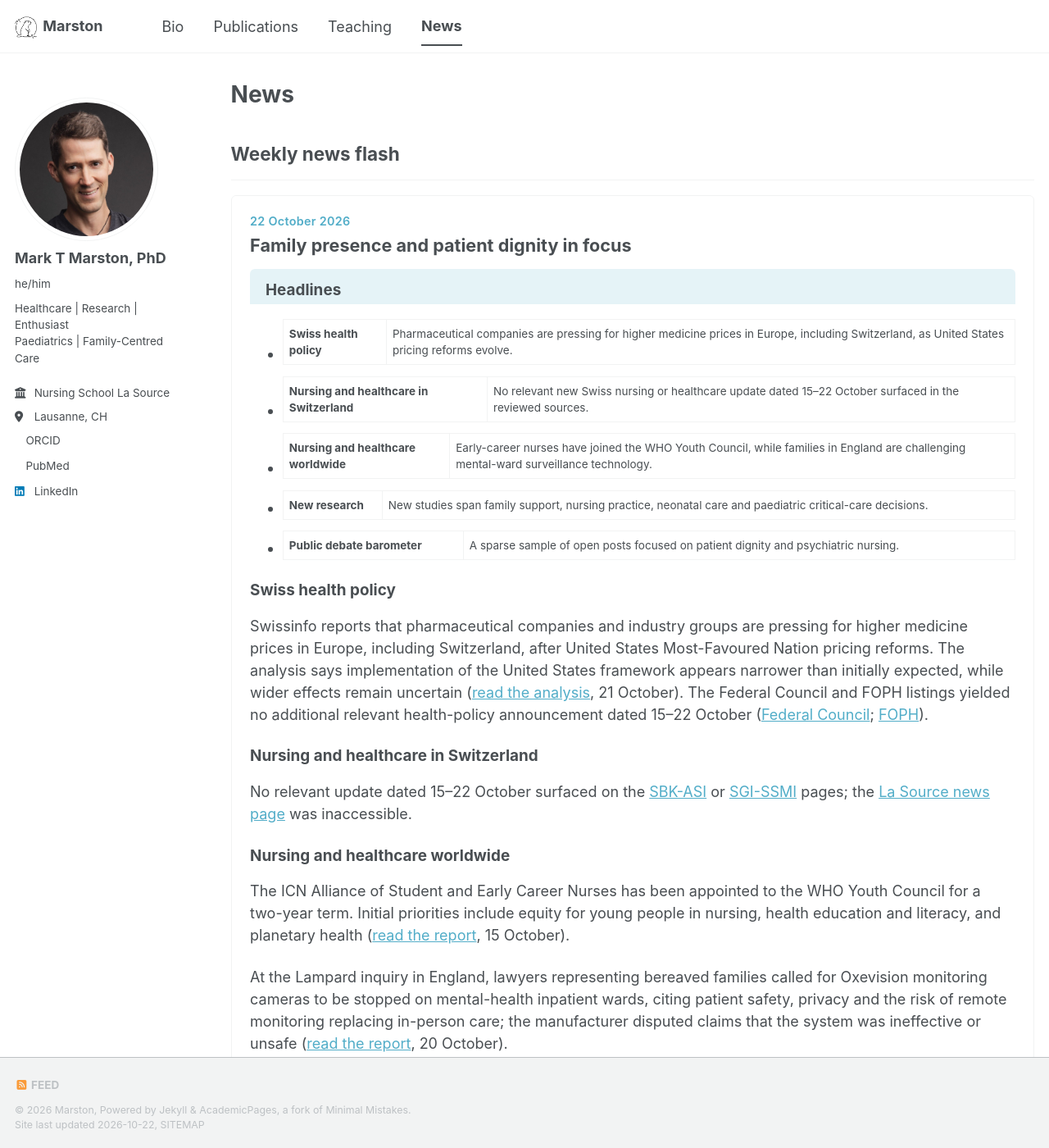
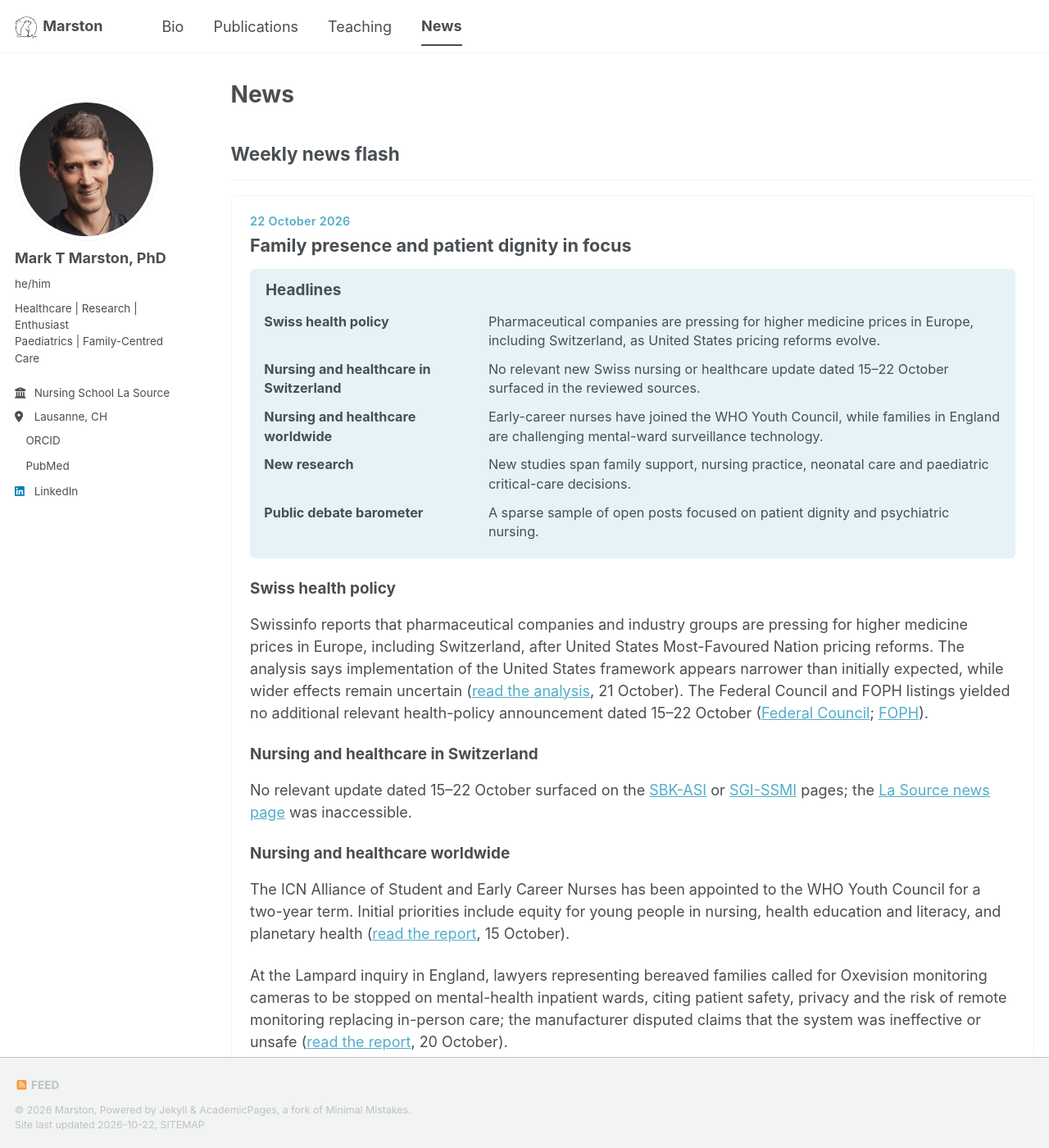
Before and after one commit to marstonRN/marston.github.io, a Jekyll site: the page built from _pages/events.html, in a window 1280 px wide and 1400 px high. Shown: the whole window at 82% size. Built offline with Jekyll 4.4.1, drawn with Linux system fonts in a browser that asks for light colours; a style sheet for code colours, icons or effects is not loaded.

Commit message:
Refactor CSS for nl-issue headlines and layout

```diff
--- a/_pages/events.html
+++ b/_pages/events.html
@@ -88,9 +88,11 @@ redirect_from:
   font-size: 1.2em;
 }
 .nl-issue h3 { font-size: 1.05em; margin-top: 1.4em; }
-/* Headlines block: blue background (like the current position on the Bio page), two columns, no bullets */
+/* Headlines block: blue background (like the current position on the Bio page), two aligned columns, no bullets.
+   Works whether the issue writes the headlines as a table or as a list. */
 .nl-issue h3:first-of-type,
-.nl-issue h3:first-of-type + table {
+.nl-issue h3:first-of-type + table,
+.nl-issue h3:first-of-type + ul {
   background: color-mix(in srgb, var(--global-link-color, #2f6f7e) 15%, transparent);
 }
 .nl-issue h3:first-of-type {
@@ -98,31 +100,47 @@ redirect_from:
   padding: 0.8em 1em 0.3em;
   border-radius: 6px 6px 0 0;
 }
-.nl-issue h3:first-of-type + table {
+.nl-issue h3:first-of-type + table,
+.nl-issue h3:first-of-type + ul {
+  margin: 0 0 1em;
+  padding: 0.2em 0.6em 0.8em;
+  border-radius: 0 0 6px 6px;
+}
+.nl-issue h3:first-of-type + ul { list-style: none; }
+.nl-issue h3:first-of-type + ul > li { margin: 0; padding: 0; }
+.nl-issue h3:first-of-type + ul > li::before { content: none; }
+.nl-issue h3:first-of-type + table,
+.nl-issue h3:first-of-type + ul table {
   display: table;
   width: 100%;
-  margin: 0 0 1em;
-  padding: 0 0.6em 0.6em;
+  table-layout: fixed;
   border: none;
   border-collapse: separate;
   border-spacing: 0;
-  border-radius: 0 0 6px 6px;
   font-size: 0.9em;
 }
-.nl-issue h3:first-of-type + table thead { display: none; }
+.nl-issue h3:first-of-type + ul table { margin: 0; background: transparent; }
 .nl-issue h3:first-of-type + table tr,
-.nl-issue h3:first-of-type + table td {
+.nl-issue h3:first-of-type + table th,
+.nl-issue h3:first-of-type + table td,
+.nl-issue h3:first-of-type + ul tr,
+.nl-issue h3:first-of-type + ul th,
+.nl-issue h3:first-of-type + ul td {
   background: transparent;
   border: none;
-}
-.nl-issue h3:first-of-type + table td {
   padding: 0.35em 0.4em;
   vertical-align: top;
+  text-align: left;
+  font-weight: normal;
   line-height: 1.45;
 }
-.nl-issue h3:first-of-type + table td:first-child {
+.nl-issue h3:first-of-type + table td:first-child,
+.nl-issue h3:first-of-type + table th:first-child,
+.nl-issue h3:first-of-type + ul td:first-child,
+.nl-issue h3:first-of-type + ul th:first-child {
   width: 30%;
   padding-right: 1.2em;
+  font-weight: 600;
 }
 .ev-grid {
   display: grid;
```
